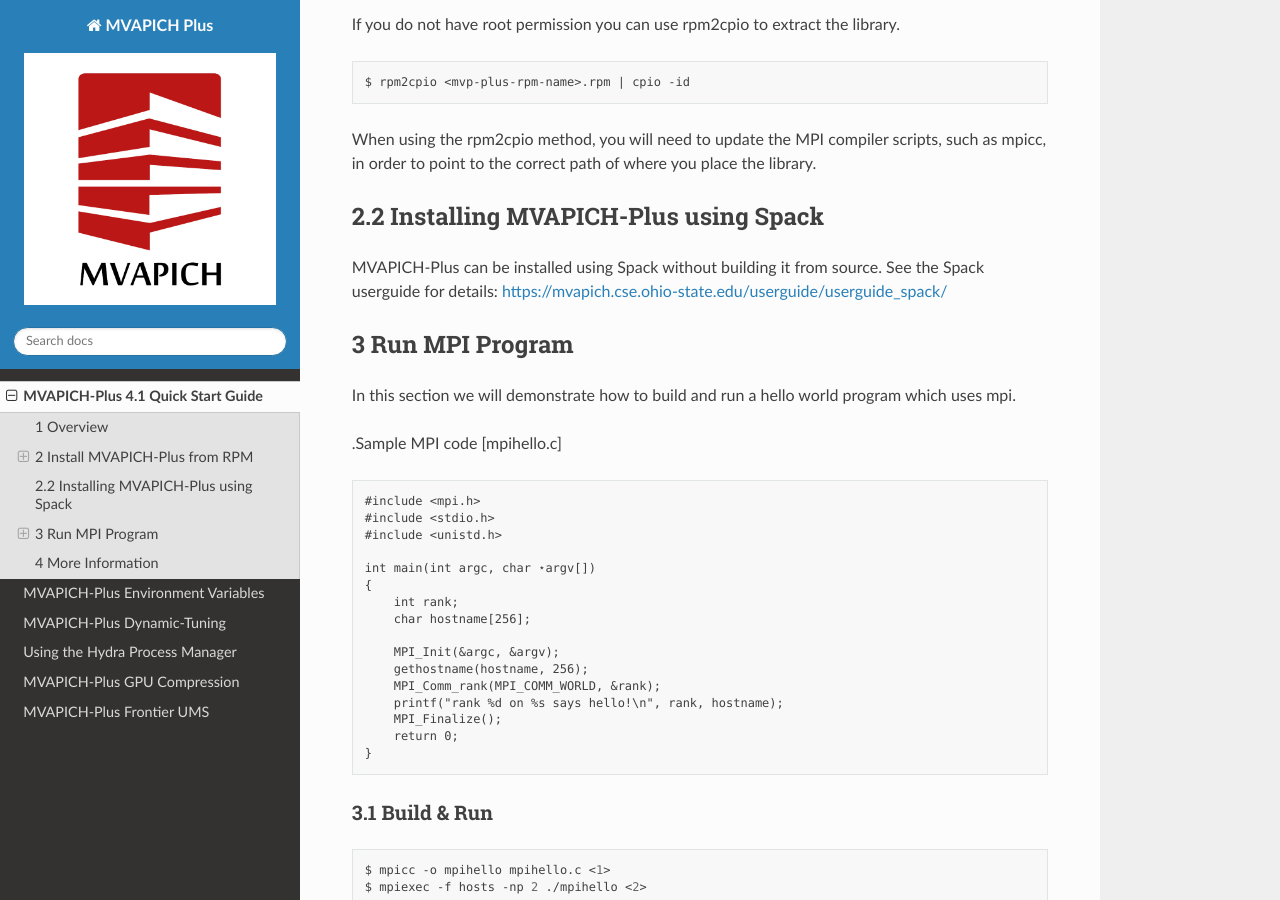
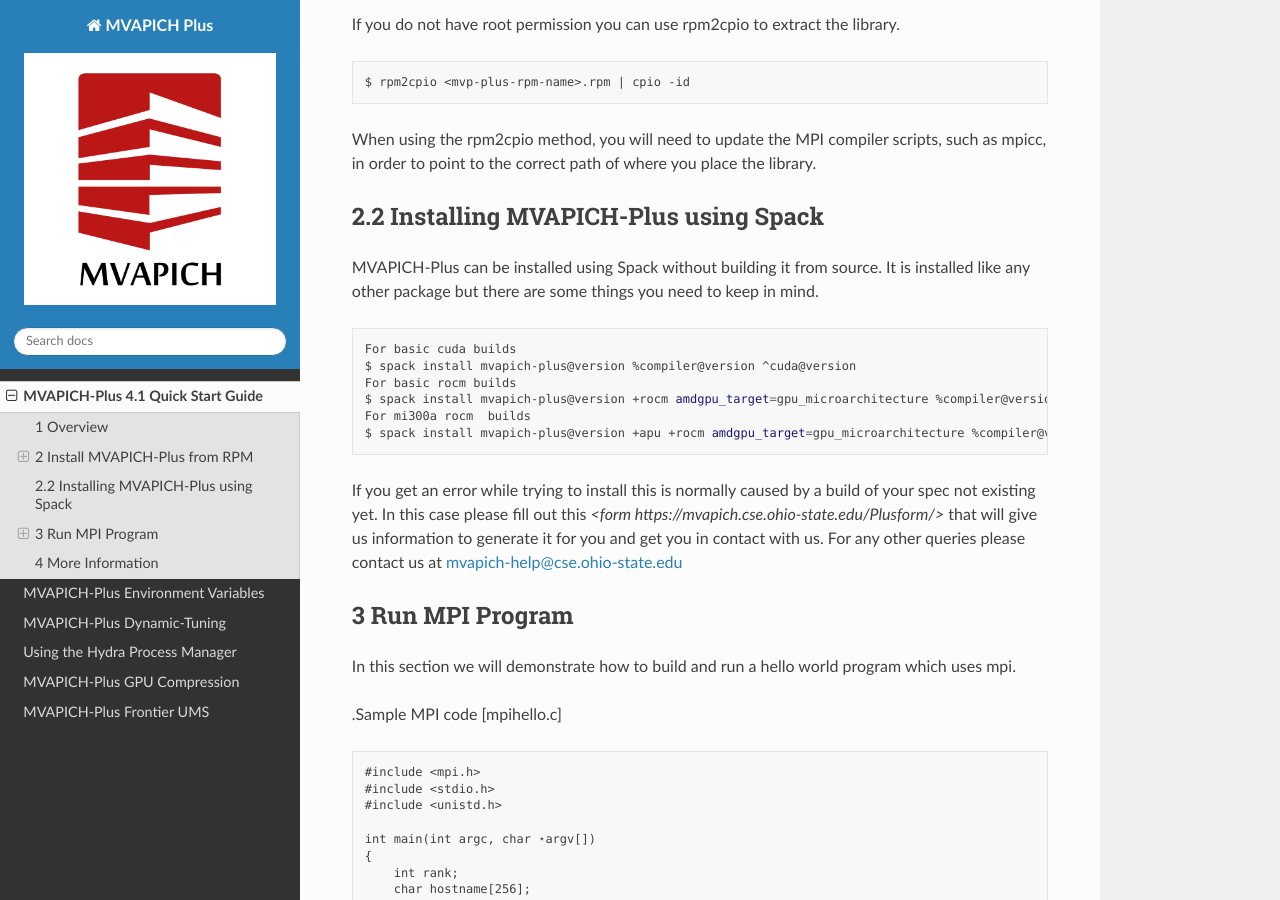
Before and after one commit to OSU-Nowlab/MVAPICH-docs, a Sphinx documentation site: the page built from docs/source/quick-plus.rst, in a window 1280 px wide and 900 px high, scrolled down 1575 px. Built offline with Sphinx 7.4.7 and the Read the Docs theme 3.1.0, drawn with Linux system fonts in a browser that asks for light colours.

Commit message:
add spack install

```diff
--- a/docs/source/quick-plus.rst
+++ b/docs/source/quick-plus.rst
@@ -77,9 +77,19 @@
 2.2 Installing MVAPICH-Plus using Spack
 ---------------------------------------
 MVAPICH-Plus can be installed using Spack without building
-it from source. See the Spack userguide for details:
-https://mvapich.cse.ohio-state.edu/userguide/userguide_spack/
+it from source. It is installed like any other package but there are some things you need to keep in mind.
 
+.. code:: sh
+
+	For basic cuda builds
+        $ spack install mvapich-plus@version %compiler@version ^cuda@version
+	For basic rocm builds
+        $ spack install mvapich-plus@version +rocm amdgpu_target=gpu_microarchitecture %compiler@version ^hip@version
+	For mi300a rocm  builds
+        $ spack install mvapich-plus@version +apu +rocm amdgpu_target=gpu_microarchitecture %compiler@version ^hip@version
+
+If you get an error while trying to install this is normally caused by a build of your spec not existing yet.  In this case please fill out this `<form https://mvapich.cse.ohio-state.edu/Plusform/>` that will give us information to generate it for you and get you in contact with us.
+For any other queries please contact us at mvapich-help@cse.ohio-state.edu
 
 3 Run MPI Program
 -----------------
```
